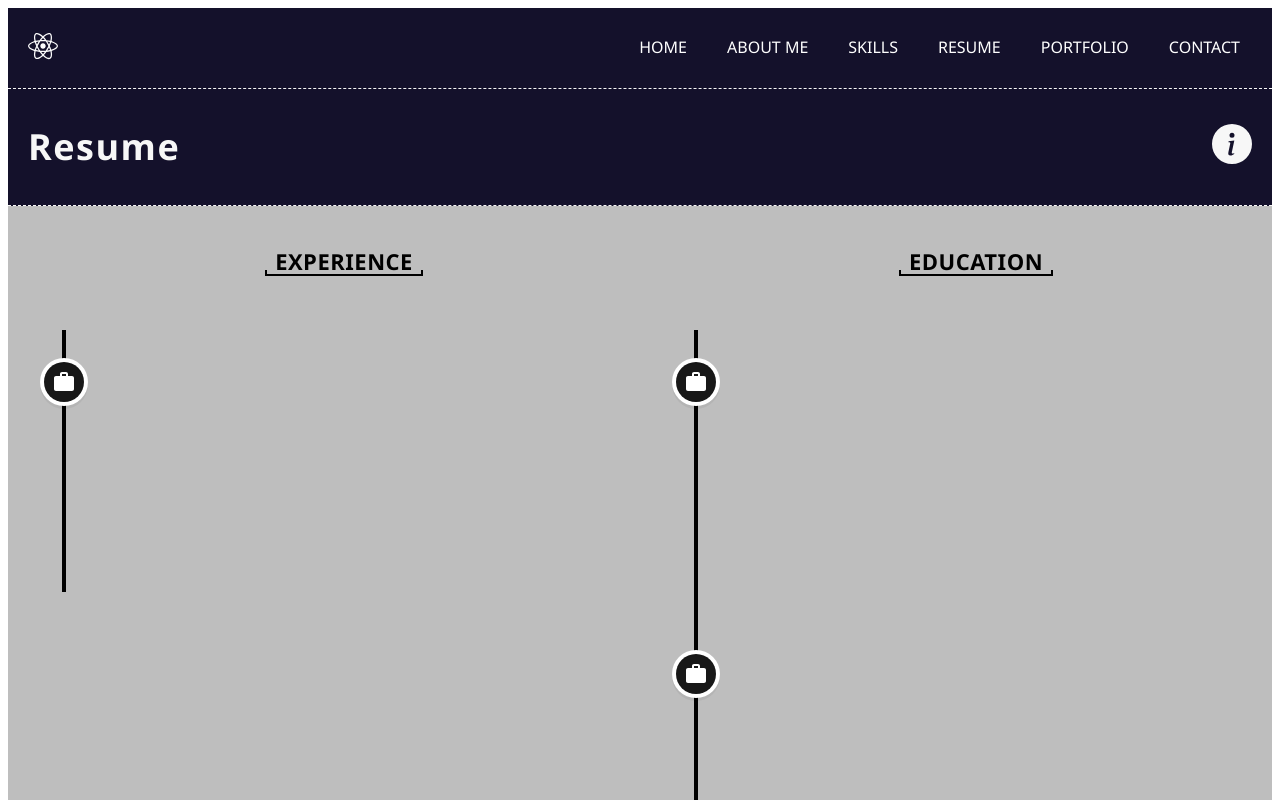
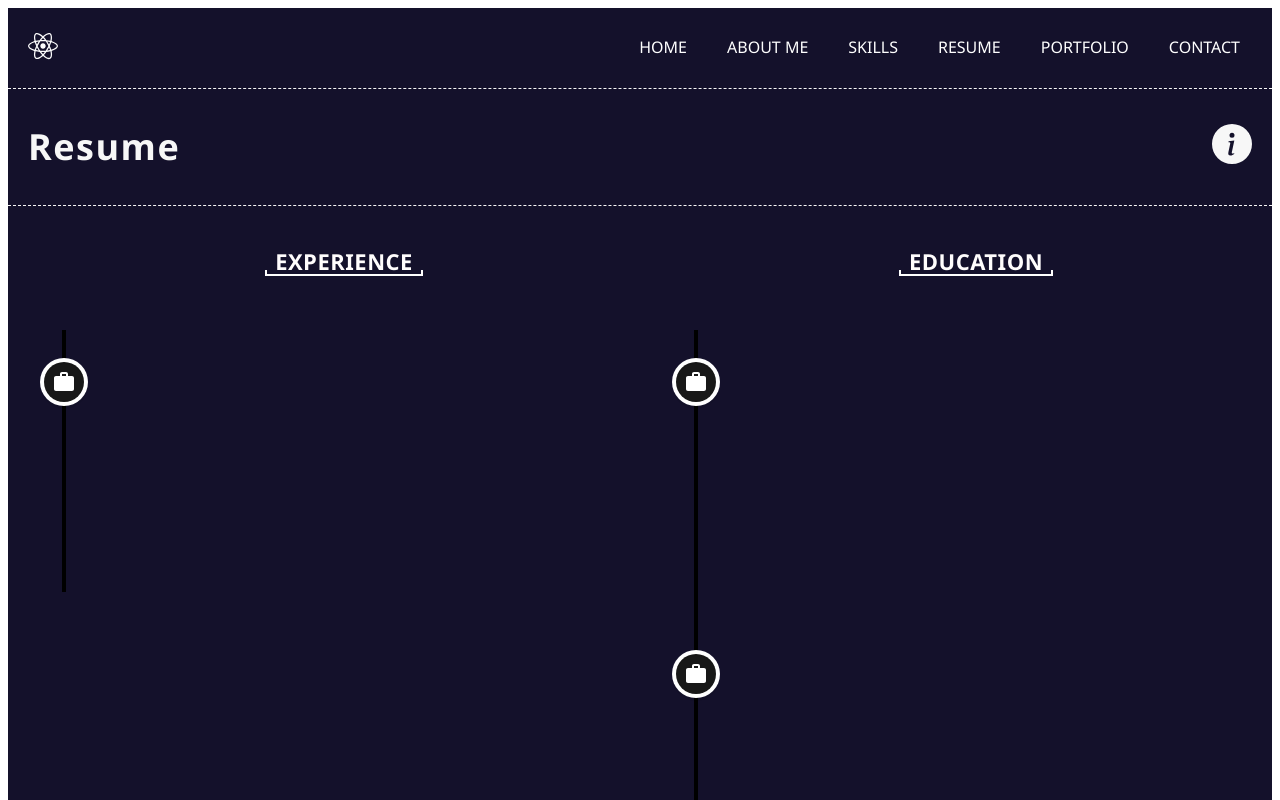
Before and after one commit to shivah12/myportfolio, a React (Create React App) app: page /resume in a window 1280 px wide. Shown: the top 800 px of the page. Built offline with nearby package versions, Linux system fonts and the light colour scheme.

Commit message:
Update styles.scss

```diff
--- a/src/containers/resume/styles.scss
+++ b/src/containers/resume/styles.scss
@@ -1,7 +1,6 @@
 .resume{
-    height: 150vh;
-    width: 100%;
-    background-color: #bebebe;
+    height: 100%;
+    background-color: #14112b;
 }
 
 .timeline{
@@ -18,7 +17,7 @@
 
         &__header-text{
             display: inline-block;
-            color:black;
+            color:rgb(255, 253, 253);
             font-size: 22px;
             font-weight: 700;
             line-height: 1rem;
@@ -26,7 +25,7 @@
             position: relative;
             text-transform: uppercase;
             padding: 5px 10px;
-            border-bottom: 2px solid black;
+            border-bottom: 2px solid rgb(255, 255, 255);
         }
 
         &__header-text::before , &__header-text::after{
@@ -34,7 +33,7 @@
             content: '';
             width: 2px;
             height: 5px;
-            background-color: black;
+            background-color: rgb(255, 255, 255);
             bottom: -1px;
         }
 
@@ -59,12 +58,12 @@
 
             h3,h4{
                 font-size: 16px;
-                color: black;
+                color: rgb(255, 255, 255);
             }
 
             h4{
                 margin-left: 8px;
-                color: black;
+                color: rgb(255, 255, 255);
             }
 
 
@@ -84,7 +83,7 @@
 
         .vertical-timeline-element-date{
             opacity: 1;
-            color:black;
+            color:rgb(229, 229, 229);
             font-size: 18px;
         }
     }
```
